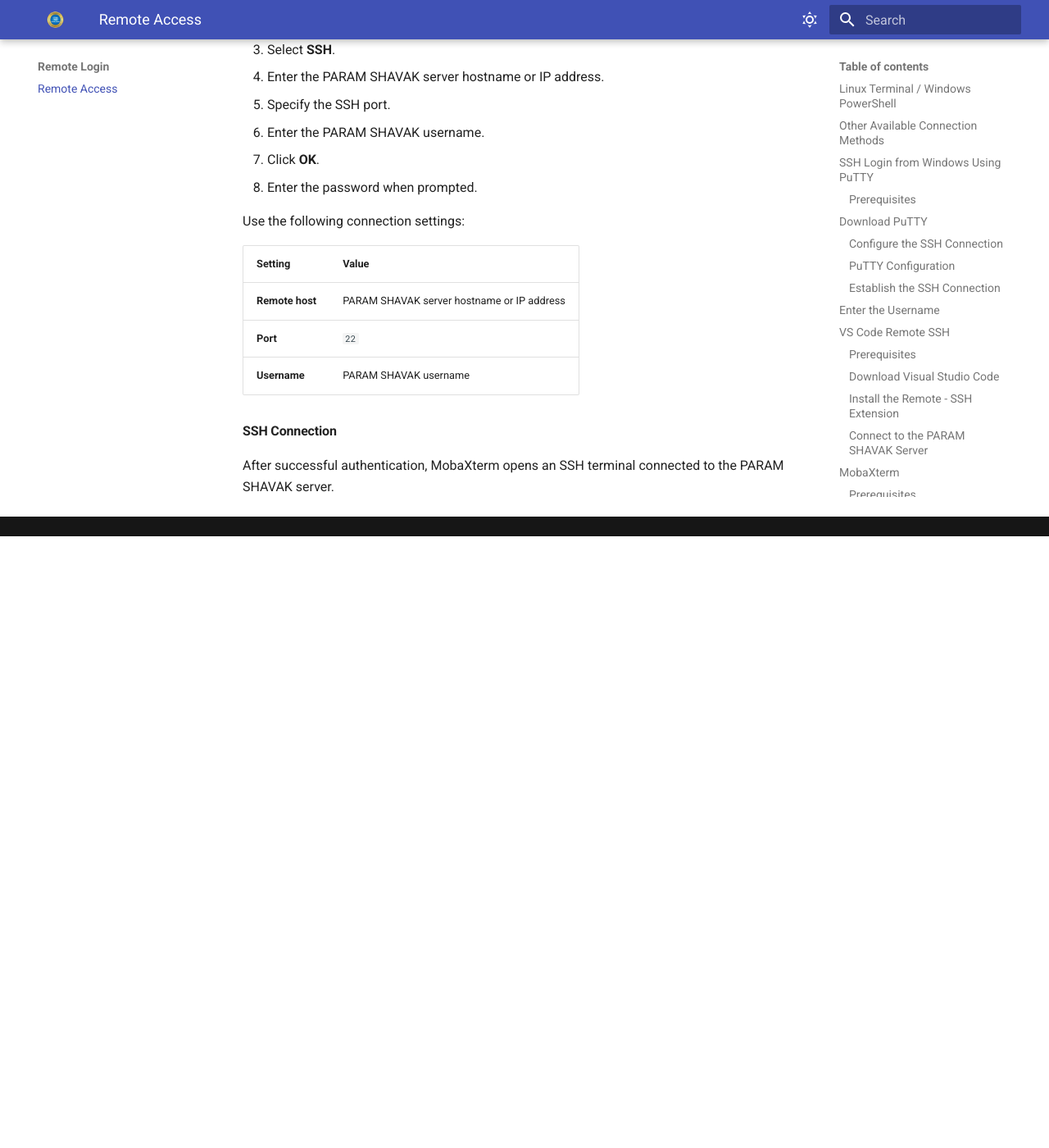
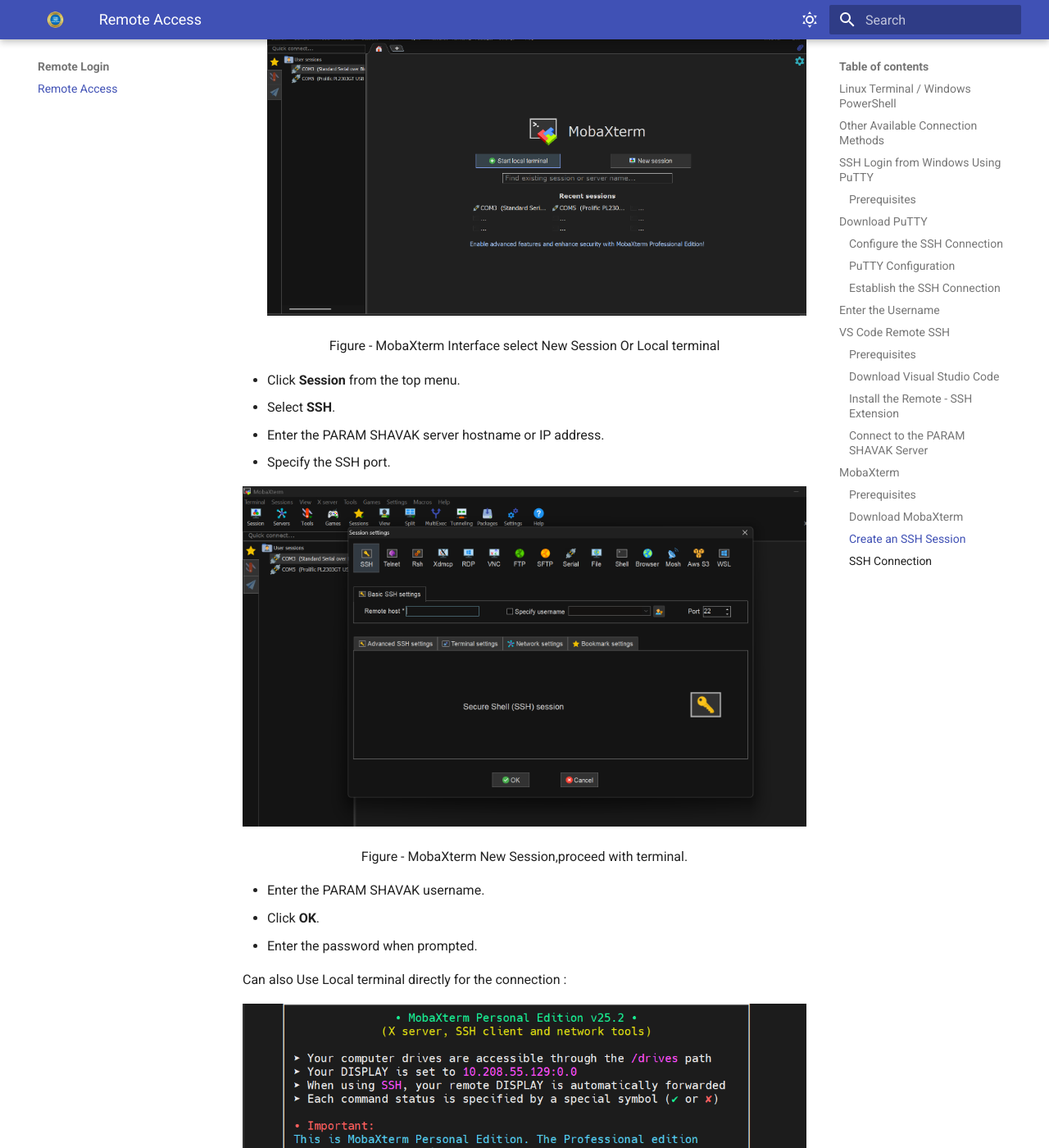
Before and after one commit to cdac-paramshavak/Paramshavak-UserManual, an MkDocs documentation site: the page built from docs/Login/Linux.md, in a window 1280 px wide and 1400 px high, scrolled down 6701 px. Shown: the whole window at 82% size. Built offline with MkDocs 1.6.1 and Material for MkDocs 9.7.7, drawn with Linux system fonts in a browser that asks for light colours; before the commit the page ends 7355 px from its top, so only the background shows below that; some of the changed text lies outside the part shown.

Commit message:
updated - content hpcgui added and linux commands reviewd done

````diff
--- a/docs/Login/Linux.md
+++ b/docs/Login/Linux.md
@@ -207,7 +207,7 @@ Download and install Visual Studio Code from the official
 ```text
 Ctrl + Shift + P
 
-```ssh username@server-ip
+ssh username@server-ip
 ```
 
 ## MobaXterm
@@ -234,24 +234,35 @@ Download MobaXterm from the official [MobaXterm website](https://mobaxterm.mobat
 
 Install or run the appropriate version according to your organization's software policy.
 
+
+
 #### Create an SSH Session
 
-1. Launch **MobaXterm**.
-2. Click **Session** from the top menu.
-3. Select **SSH**.
-4. Enter the PARAM SHAVAK server hostname or IP address.
-5. Specify the SSH port.
-6. Enter the PARAM SHAVAK username.
-7. Click **OK**.
-8. Enter the password when prompted.
+* Launch **MobaXterm**.
+<img src="/image/Moba-01.png" alt="alt">
+<p style="text-align: center;">Figure - MobaXterm Interface select New Session Or Local terminal </p>
 
-Use the following connection settings:
 
-| Setting | Value |
-|---|---|
-| **Remote host** | PARAM SHAVAK server hostname or IP address |
-| **Port** | `22` |
-| **Username** | PARAM SHAVAK username |
+* Click **Session** from the top menu.
+* Select **SSH**.
+* Enter the PARAM SHAVAK server hostname or IP address.
+* Specify the SSH port.
+
+
+<img src="/image/Moba-02.png" alt="alt">
+<p style="text-align: center;">Figure - MobaXterm New Session,proceed with terminal.</p>
+
+* Enter the PARAM SHAVAK username.
+* Click **OK**.
+* Enter the password when prompted.
+
+
+
+Can also Use Local terminal directly for the connection :
+
+<img src="/image/Moba-03.png" alt="alt">
+<p style="text-align: center;">Figure -MobaXterm Terminal SSH connect.</p>
+
 
 #### SSH Connection
 
--- a/mkdocs.yml
+++ b/mkdocs.yml
@@ -65,17 +65,13 @@ nav:
 
   - System Overview:
       - System Overview: overview/system-overview.md
-      - System Requirements and Variants: overview/system-requirements.md
-      - Architecture: overview/architecture.md
+
 
   - Unboxing And Startup Guide:
       - Uboxing : Guide/unbox.md
       - Port Guide : Guide/port.md
       - Power up : Guide/powerup.md
 
-  - Operating System :
-      - HPC Overview: OS/Overview.md
-      - User Interface : OS/Interface.md
 
   - Administration:
       - Basic System Check: Admin/system_check.md
````
Also changed, not shown: docs/applications/commands.md (+47 -28 lines), docs/applications/hpcgui.md (+192 -0 lines), docs/image/Moba-01.png (added), docs/image/Moba-02.png (added), docs/image/Moba-03.png (added), docs/image/hpcgui01.png (added), docs/image/hpcgui02.png (added), docs/image/hpcgui03.png (added), docs/image/hpcgui04.png (added), docs/image/hpcgui05.png (added), docs/image/hpcgui06.png (added), docs/image/hpcgui07.png (added), docs/image/hpcgui08.png (added), docs/image/hpcgui09.png (added), 3 more files.
